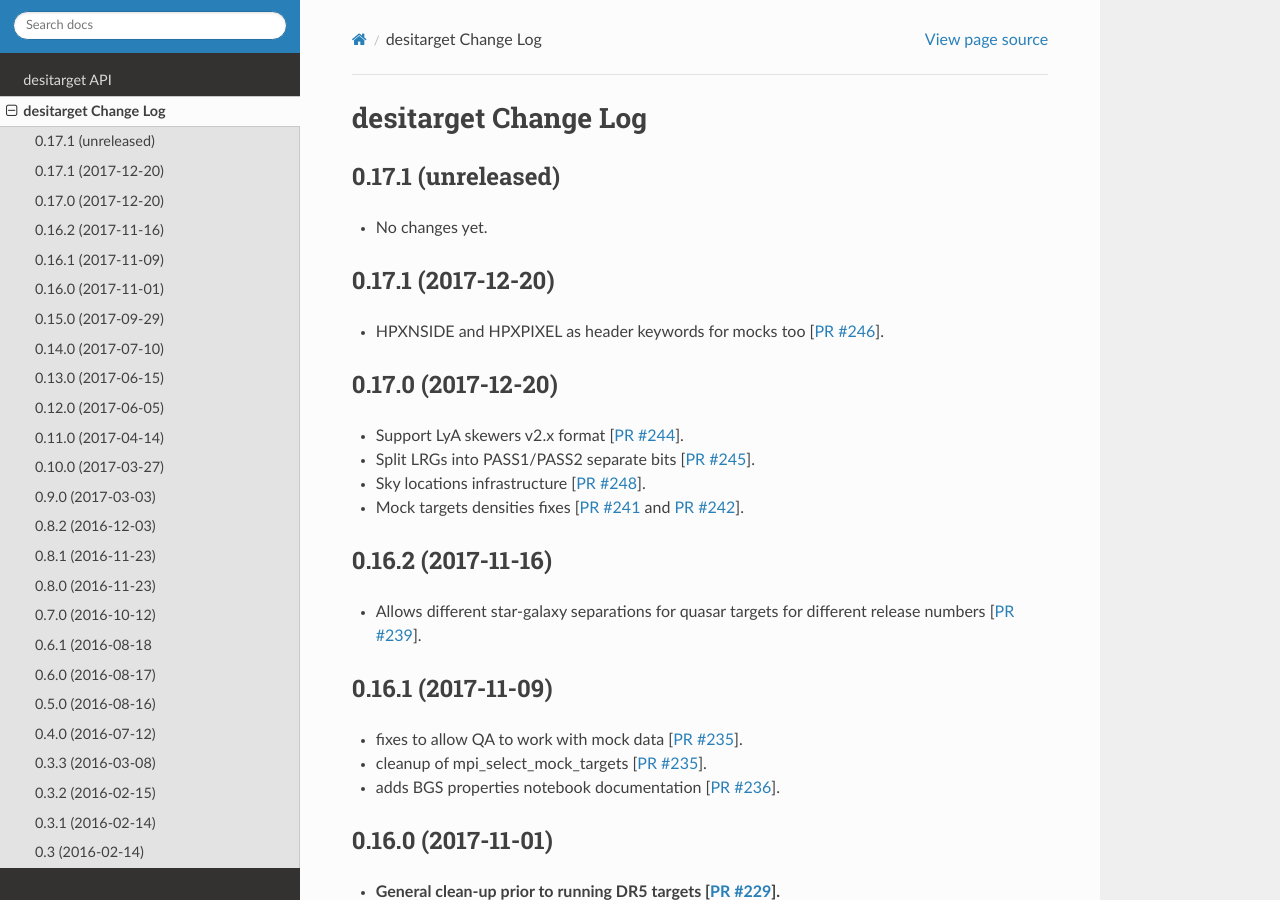
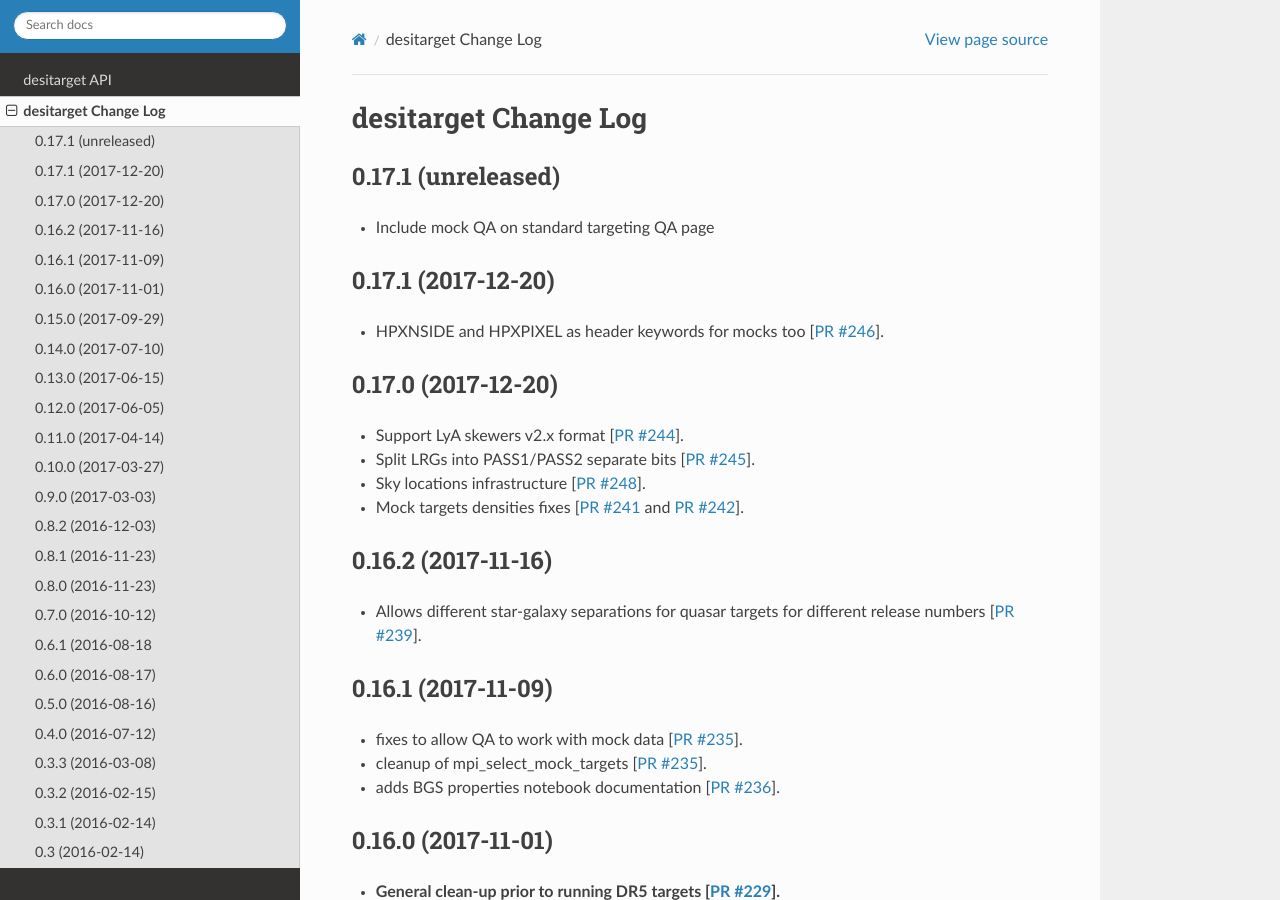
Before and after one commit to desihub/desitarget, a Sphinx documentation site: the page built from doc/changes.rst, in a window 1280 px wide and 900 px high. Built offline with Sphinx 7.4.7 and the Read the Docs theme 2.0.0, drawn with Linux system fonts in a browser that asks for light colours.

Commit message:
updating changes.rst, mainly to see if Travis fail was a glitch

```diff
--- a/doc/changes.rst
+++ b/doc/changes.rst
@@ -5,7 +5,7 @@ desitarget Change Log
 0.17.1 (unreleased)
 -------------------
 
-* No changes yet.
+* Include mock QA on standard targeting QA page
 
 0.17.1 (2017-12-20)
 -------------------
```
